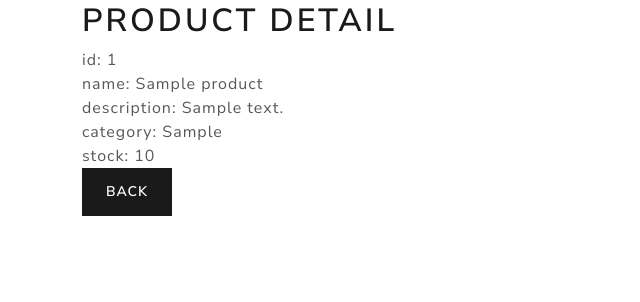
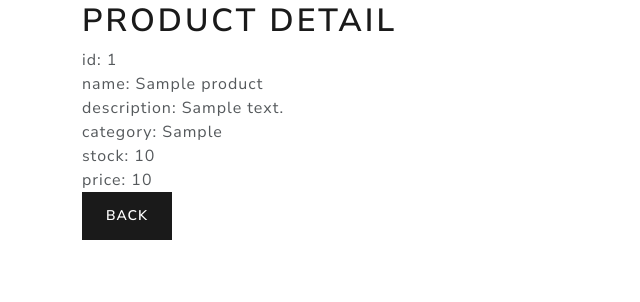
Before and after one commit to shtakai/dojo-django-proj, a Django app: page /products/1 in a window 1280 px wide. Shown: the part 76-378 px from the top of the page, without its empty margins (0-640 px from the left). Run offline with Django 3.2, Linux system fonts and the light colour scheme; a user stored in the database is signed in; tables that the repository leaves empty hold one stand-in row (values such as "Sample post"); parts of the project's set-up code (start-up, migrations or seed data) failed here and were passed over; some libraries are stand-ins or nearby versions.

Commit message:
added price on Product

```diff
--- a/apps/harvest/models.py
+++ b/apps/harvest/models.py
@@ -42,6 +42,7 @@ class Product(models.Model):
     category = models.CharField(max_length=255)
     description = models.CharField(max_length=255)
     stock = models.PositiveIntegerField(default=0)
+    price = models.PositiveIntegerField(default=0)
     user = models.ForeignKey(User)
     # image = models.ImageField(upload_to='images/')
 
--- a/apps/harvest/templates/harvest/product_show.html
+++ b/apps/harvest/templates/harvest/product_show.html
@@ -30,6 +30,7 @@
         <li>description: {{ object.description }}</li>
         <li>category: {{ object.category }}</li>
         <li>stock: {{ object.stock }}</li>
+        <li>price: {{ object.price }}</li>
         <li><a href="/harvest/products" class="btn btn-primary">Back</a><li>
       </ul>
     </div>
```
Also changed, not shown: apps/harvest/migrations/0007_product_price.py (added).
